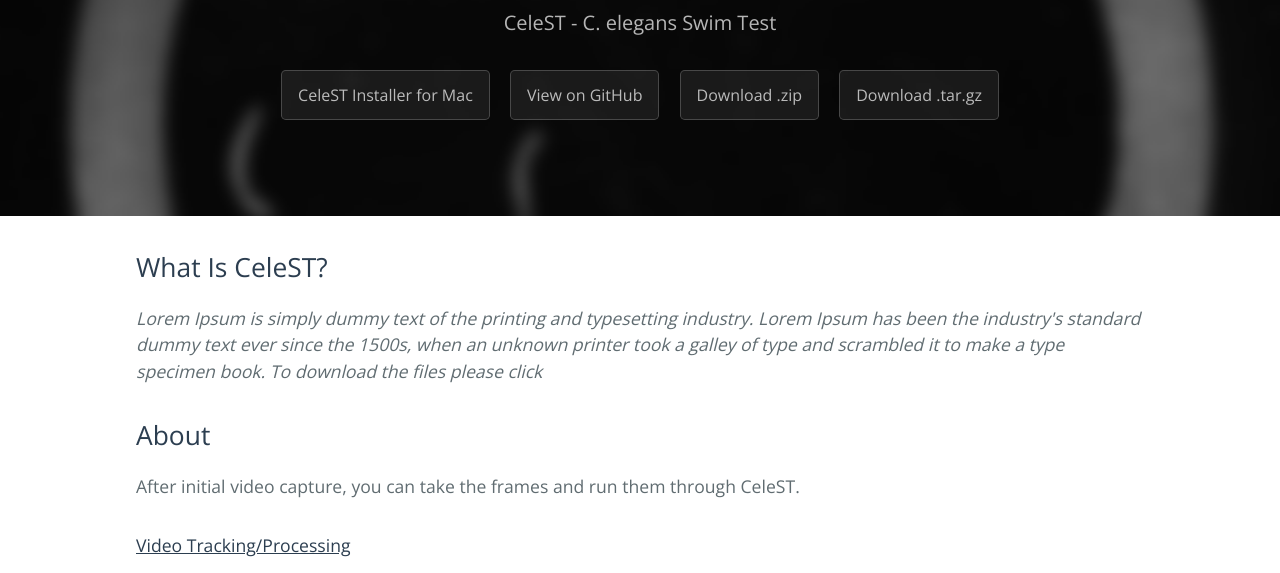
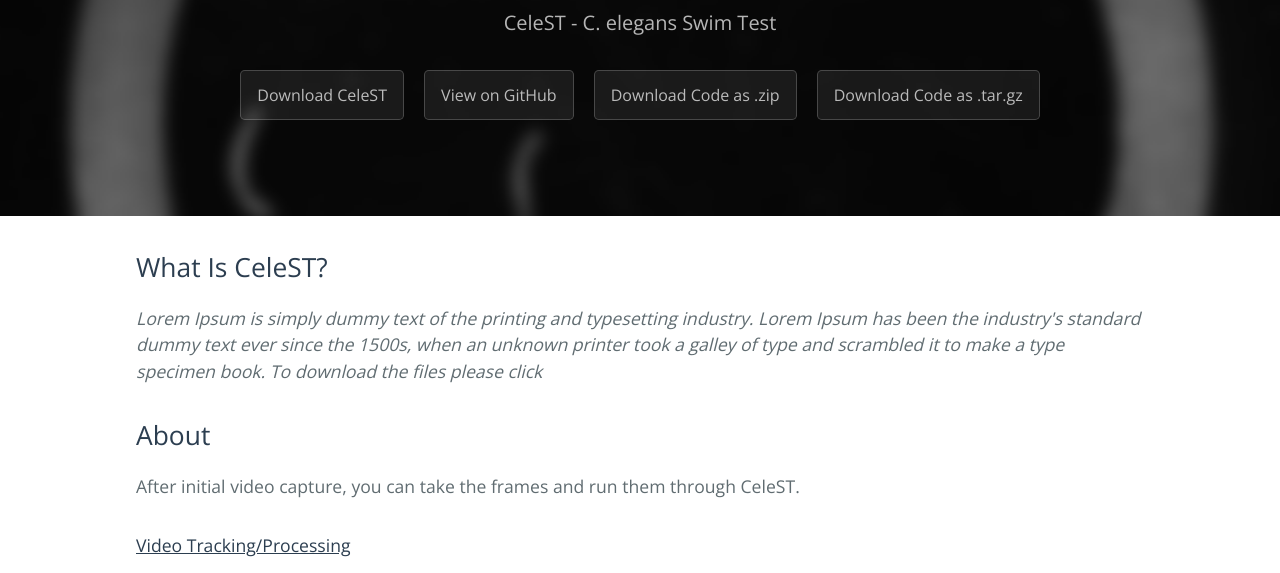
Before and after one commit to DCS-LCSR/CeleST, a plain HTML site: page index.html in a window 1280 px wide. Shown: the part 167-740 px from the top of the page. Drawn offline with nearby package versions, Linux system fonts and the light colour scheme.

Commit message:
download link for .zip resolved...

```diff
--- a/index.html
+++ b/index.html
@@ -17,10 +17,10 @@
         <h1 class="project-name">CeleST</h1>
 
         <h2 class="project-tagline">CeleST - C. elegans Swim Test</h2>
-        <a class="btn" href="https://github.com/DCS-LCSR/CeleST/blob/gh-pages/CeleST_Mac_Installer.zip?raw=true">CeleST Installer for Mac</a>
+        <a class="btn" href="https://github.com/DCS-LCSR/CeleST/archive/CeleST_Releases.zip">Download CeleST</a>
         <a class="btn" href="https://github.com/DCS-LCSR/CeleST">View on GitHub</a>
-        <a class="btn" href="https://github.com/DCS-LCSR/CeleST/zipball/bdab529">Download .zip</a>
-        <a class="btn" href="https://github.com/DCS-LCSR/CeleST/tarball/bdab529">Download .tar.gz</a>
+        <a class="btn" href="https://github.com/DCS-LCSR/CeleST/zipball/bdab529">Download Code as .zip</a>
+        <a class="btn" href="https://github.com/DCS-LCSR/CeleST/tarball/bdab529">Download Code as .tar.gz</a>
     </section>
 
     <section class="main-content">
```
